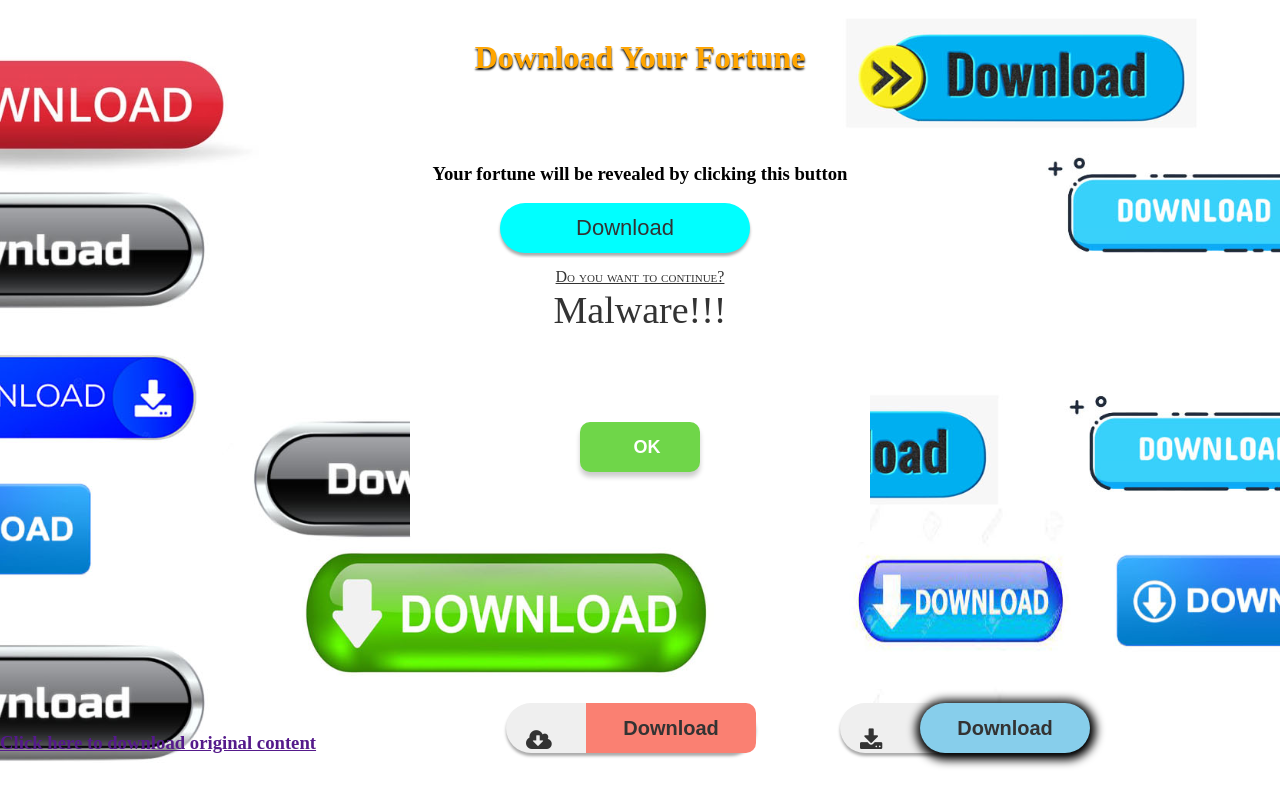
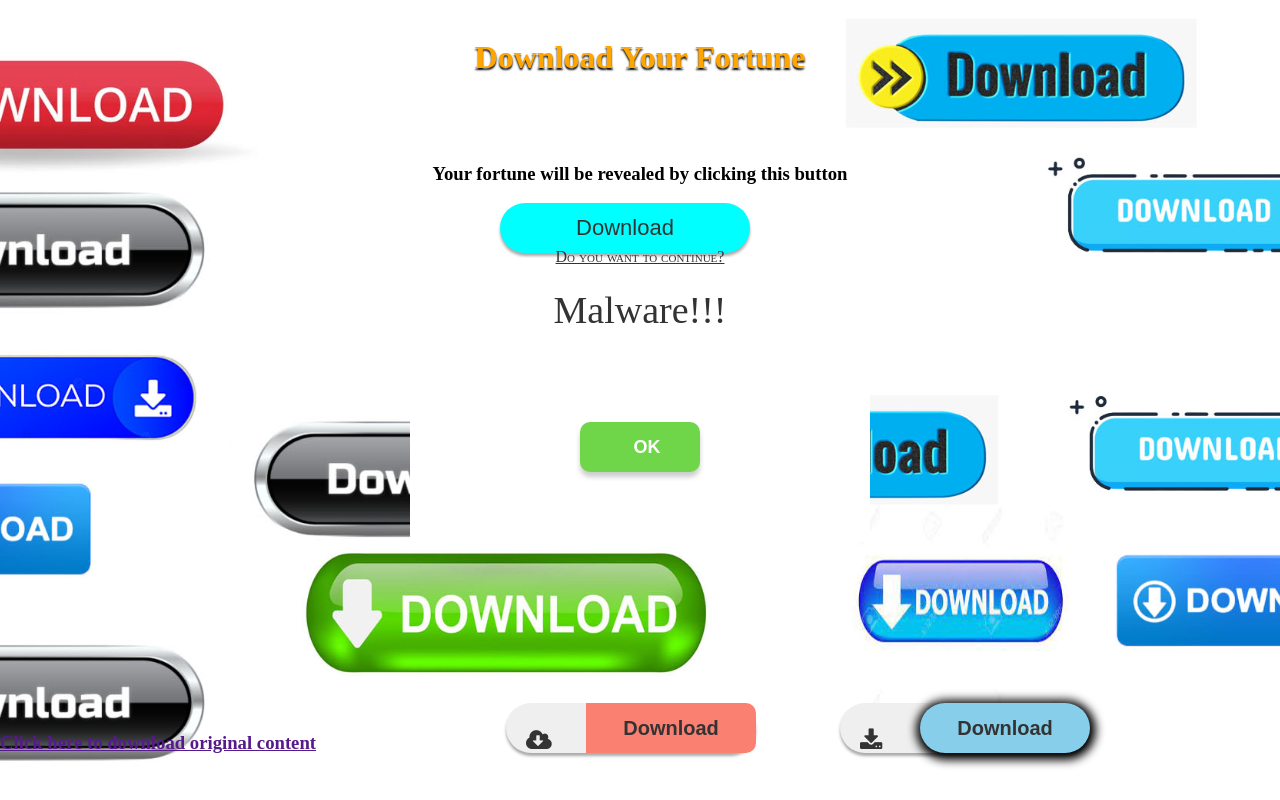
Before and after one commit to nithin-gupta/Whack-a-virus, a plain HTML site: page virus.html in a window 1280 px wide. Both pictures are taken after a click on the button "Download". Shown: the top 800 px of the page. Drawn offline with Linux system fonts and the light colour scheme.

Commit message:
Update color.css

```diff
--- a/color.css
+++ b/color.css
@@ -185,6 +185,9 @@ display: none;
   font-weight: 500;
   margin: 30px 0 10px;
 }
+.popup p{
+  bottom: 100px;
+}
 a h3
 {
   padding: 0;
```
